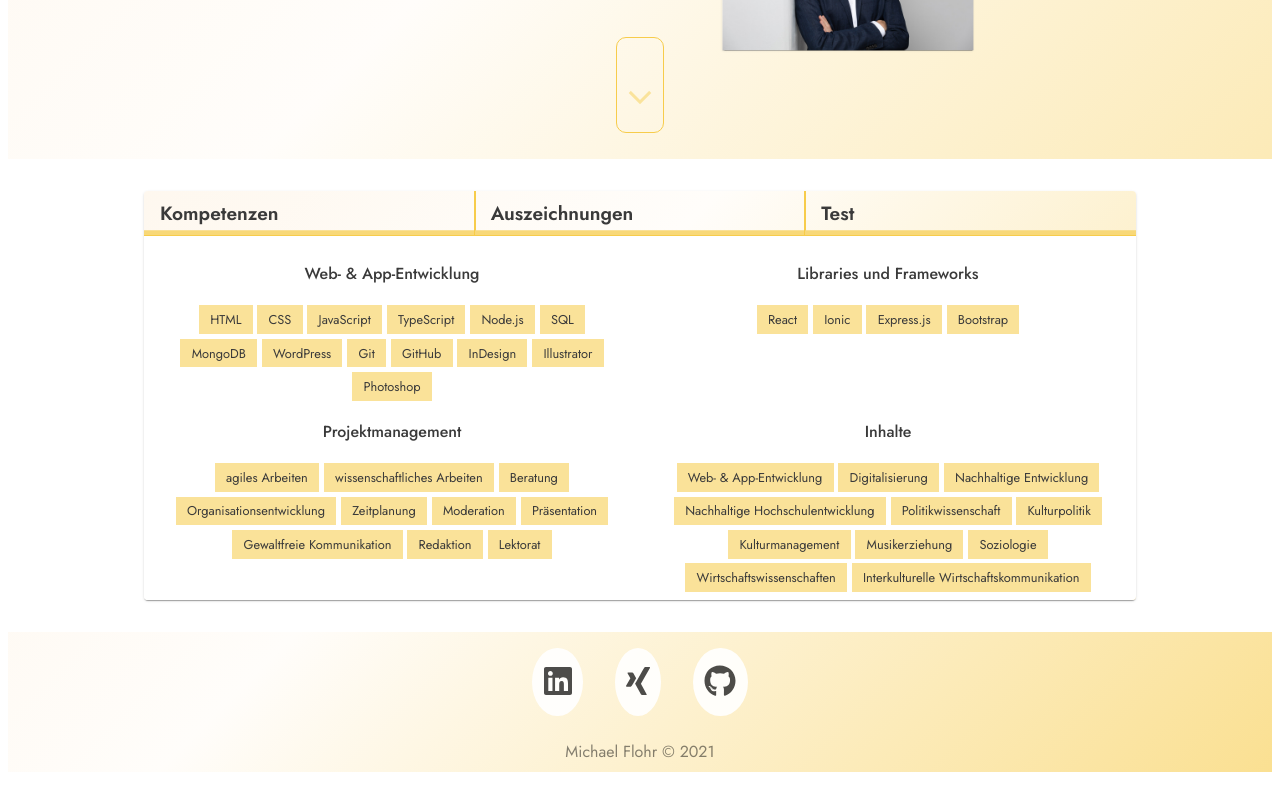
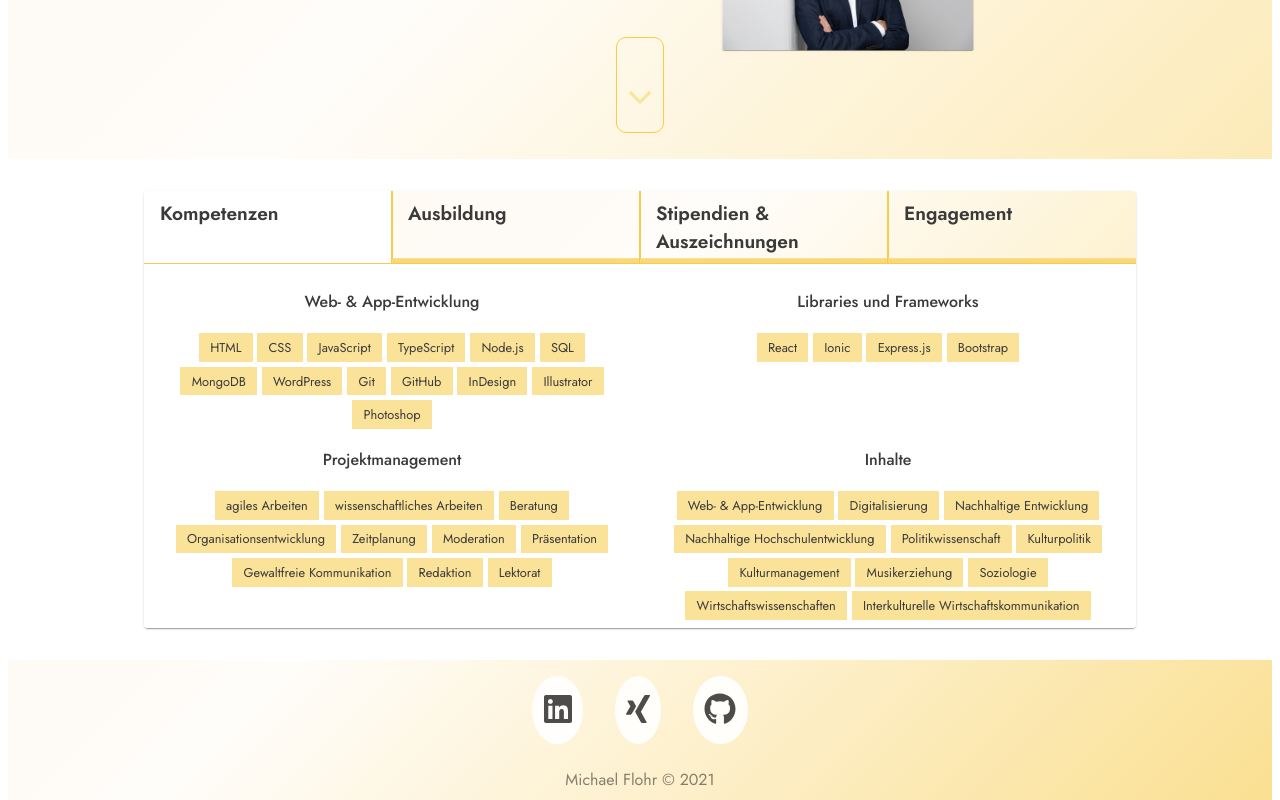
Before and after one commit to MatchuPitchu/portfolio, a React (Create React App) app: page / in a window 1280 px wide. Shown: the part 633-1433 px from the top of the page. Before the commit the page ends 1405 px from the top, so only its background shows below. Built offline with nearby package versions, Linux system fonts and the light colour scheme.

Commit message:
Work on accordion about

```diff
--- a/src/App.js
+++ b/src/App.js
@@ -17,7 +17,7 @@ import {
 import Layout from './components/Layout/Layout';
 import Navbar from './components/Layout/Navbar';
 import Home from './Pages/Home';
-import About from './Pages/About';
+import Test from './Pages/Test';
 import Veroeffentlichungen from './Pages/Veroeffentlichungen';
 import DigitalisierungDetails from './components/Publications/DigitalisierungDetails';
 import SuffizienzDetails from './components/Publications/SuffizienzDetails';
@@ -49,7 +49,7 @@ const App = () => {
       <main>
         <Routes>
           <Route path='/' element={<Home />} />
-          <Route path='/about' element={<About />} />
+          <Route path='/test' element={<Test />} />
           <Route path='/veroeffentlichungen/' element={<Veroeffentlichungen />} />
           <Route path='/veroeffentlichungen/digitalisierung' element={<DigitalisierungDetails />} />
           <Route
--- a/src/Pages/Home.js
+++ b/src/Pages/Home.js
@@ -1,23 +1,12 @@
 import classes from './Home.module.css';
 import Hero from '../components/About/Hero';
-import Kompetenzen from '../components/About/Kompetenzen';
-import Container from '../components/Layout/Container';
-import Card from '../components/UI/Card/Card';
+import About from '../components/About/About';
 
 const Introduction = () => {
   return (
     <div className={classes.container}>
       <Hero />
-      <Container className={classes['tabs-container']}>
-        <Card>
-          <ul className={classes.tabs} id='tabs'>
-            <li>Kompetenzen</li>
-            <li>Auszeichnungen</li>
-            <li>Test</li>
-          </ul>
-          <Kompetenzen />
-        </Card>
-      </Container>
+      <About />
       {/* <Card className={`${classes.col} ${classes['card-customize']} `}>
         <h3>Interdisziplinär</h3>
         <h2>
--- a/src/Pages/Home.module.css
+++ b/src/Pages/Home.module.css
@@ -24,34 +24,3 @@
 .card-customize h3 {
   margin: 1rem 0;
 }
-
-.tabs-container {
-  border: 0 !important;
-  padding: 0 !important;
-}
-
-.tabs {
-  list-style: none;
-  display: flex;
-  flex-wrap: wrap;
-  padding: 0;
-  margin: 0;
-  width: 100%;
-}
-
-.tabs li {
-  flex: 1 0;
-  box-shadow: inset 0 -0.3rem 0 0 #f8d878;
-  transition: all 1s ease-out;
-  padding: 0.5rem 1rem;
-  font-weight: 600;
-  font-size: 1.2rem;
-  outline: 1px solid #f7cc4b;
-  cursor: pointer;
-}
-
-.tabs li:hover,
-.tabs li:active {
-  box-shadow: inset 0 -4rem 0 0 #fff;
-  transition: all 1s ease-out;
-}
--- a/src/Pages/About.js
+++ b/src/Pages/Test.js
@@ -5,7 +5,7 @@ import { scaleLinear, scaleBand } from 'd3-scale';
 import { easeExpInOut } from 'd3-ease';
 import { ascending, max } from 'd3-array';
 
-import classes from './About.module.css';
+import classes from './Test.module.css';
 
 // **************************************************
 //  SVG Layout
@@ -34,7 +34,7 @@ const y = scaleLinear()
   .range([dims[1], 0])
   .domain([0, max(letters, (d) => d.frequency)]);
 
-const About = () => {
+const Test = () => {
   const [sortAlpha, setSortAlpha] = useState(true);
 
   const update = () => {
@@ -105,4 +105,4 @@ const About = () => {
   );
 };
 
-export default About;
+export default Test;
--- /dev/null
+++ b/src/components/About/About.js
@@ -0,0 +1,87 @@
+import { useState } from 'react';
+import Container from '../Layout/Container';
+import Card from '../UI/Card/Card';
+import Kompetenzen from './Kompetenzen';
+import Involvement from './Involvement';
+import classes from './About.module.css';
+
+const About = () => {
+  const [isOpen, setIsOpen] = useState({
+    skills: true,
+    education: false,
+    awards: false,
+    involvement: false,
+  });
+
+  const onClickHandler = (tab) => {
+    switch (tab) {
+      case 'education':
+        setIsOpen({
+          skills: false,
+          education: true,
+          awards: false,
+          involvement: false,
+        });
+        break;
+      case 'awards':
+        setIsOpen({
+          skills: false,
+          education: false,
+          awards: true,
+          involvement: false,
+        });
+        break;
+      case 'involvement':
+        setIsOpen({
+          skills: false,
+          education: false,
+          awards: false,
+          involvement: true,
+        });
+        break;
+      default:
+        setIsOpen({
+          skills: true,
+          education: false,
+          awards: false,
+          involvement: false,
+        });
+    }
+  };
+
+  return (
+    <Container className={classes['tabs-container']}>
+      <Card>
+        <ul className={classes.tabs} id='tabs'>
+          <li className={isOpen.skills ? classes.active : ''} onClick={onClickHandler}>
+            Kompetenzen
+          </li>
+          <li
+            className={isOpen.education ? classes.active : ''}
+            onClick={() => onClickHandler('education')}
+          >
+            Ausbildung
+          </li>
+          <li
+            className={isOpen.awards ? classes.active : ''}
+            onClick={() => onClickHandler('awards')}
+          >
+            Stipendien & Auszeichnungen
+          </li>
+          <li
+            className={isOpen.involvement ? classes.active : ''}
+            onClick={() => onClickHandler('involvement')}
+          >
+            Engagement
+          </li>
+        </ul>
+        <div className={classes['tabs-content']}>
+          {isOpen.skills && <Kompetenzen />}
+          {isOpen.involvement && <Involvement />}
+        </div>
+      </Card>
+    </Container>
+  );
+};
+
+export default About;
--- /dev/null
+++ b/src/components/About/About.module.css
@@ -0,0 +1,38 @@
+.tabs-container {
+  border: 0;
+  padding: 0;
+  width: 100%;
+}
+
+.tabs {
+  list-style: none;
+  display: flex;
+  flex-wrap: wrap;
+  padding: 0;
+  margin: 0;
+  width: 100%;
+}
+
+.tabs li {
+  flex: 1 0;
+  min-width: calc(992px / 4);
+  box-shadow: inset 0 -0.3rem 0 0 #f8d878;
+  transition: all 1s ease-out;
+  padding: 0.5rem 1rem;
+  font-weight: 600;
+  font-size: 1.2rem;
+  outline: 1px solid #f7cc4b;
+  cursor: pointer;
+}
+
+.tabs li:hover,
+.tabs li.active {
+  box-shadow: inset 0 -5rem 0 0 #fff;
+  transition: all 1s ease-out;
+}
+
+.tabs-content {
+  height: 100%;
+  background-color: #fff;
+  width: 100%;
+}
--- /dev/null
+++ b/src/components/About/Involvement.js
@@ -0,0 +1,65 @@
+import classes from './Involvement.module.css';
+
+const Involvement = () => {
+  return (
+    <div>
+      <p className={classes.text}>
+        Im Verlauf meines Studiums engagierte ich mich in universitären Gremien (
+        <a href='https://www.uni-erfurt.de/studierendenrat/' target='_blank' rel='noreferrer'>
+          Studierendenrat
+        </a>
+        ,{' '}
+        <a href='https://www.uni-erfurt.de/musik/fachschaftsrat/' target='_blank' rel='noreferrer'>
+          Fachschaftsrat Musikerziehung
+        </a>
+        ), war im Vorstand der{' '}
+        <a href='https://www.jef.de/' target='_blank' rel='noreferrer'>
+          Jungen Europäischen Föderalisten Thüringen
+        </a>{' '}
+        aktiv und setzte mich als Juniorbotschafter des{' '}
+        <a href='https://www.dfjw.org/' target='_blank' rel='noreferrer'>
+          Deutsch-Französischen Jugendwerks
+        </a>{' '}
+        für den interkulturellen Austausch ein. Darüber hinaus gestaltete ich u.a. als
+        stellvertretender Sprecher die Veranstaltungen der Regionalgruppe Thüringen der{' '}
+        <a href='https://kupoge.de/' target='_blank' rel='noreferrer'>
+          Kulturpolitischen Gesellschaft
+        </a>{' '}
+        mit und setzte mich im{' '}
+        <a href='http://www.wachstumswende.org/' target='_blank' rel='noreferrer'>
+          Netzwerk Wachstumswende
+        </a>{' '}
+        mit Konzepten auseinander, wie wirtschaftliches, staatliches, individuelles und
+        gesellschaftliches Handeln wachstumsunabhängiger möglich ist. Seit 2012 widme ich mich
+        verstärkt den Themen Klimaschutz und Nachhaltigkeit. Im{' '}
+        <a href='https://netzwerk-n.org/' target='_blank' rel='noreferrer'>
+          netzwerk n
+        </a>{' '}
+        wirkte ich – lange Jahr im Vorstand, später als Projektkoordinator und -leiter – an der
+        Transformation der Hochschullandschaft mit. In diesem Kontext berief mich das
+        Bundesministerium für Bildung und Forschung im Rahmen des Weltaktionsprogramms Bildung für
+        nachhaltige Entwicklung in Deutschland in das{' '}
+        <a
+          href='https://www.bne-portal.de/bne/de/nationaler-aktionsplan/die-bildungsbereiche-des-nationalen-aktionsplans/non-formales-und-informelles-lernen-jugend/non-formales-und-informelles-lernen-jugend'
+          target='_blank'
+          rel='noreferrer'
+        >
+          Fachforum Non-formales und informelles Lernen / Jugend
+        </a>
+        ; von 2016 bis 2017 brachte ich an dieser Stelle die Perspektive der jungen Generation ein
+        und schrieb am{' '}
+        <a
+          href='https://www.bne-portal.de/de/nationaler-aktionsplan'
+          target='_blank'
+          rel='noreferrer'
+        >
+          {' '}
+          Nationalen Aktionsplan Bildung für nachhaltige Entwicklung
+        </a>{' '}
+        mit.
+      </p>
+    </div>
+  );
+};
+
+export default Involvement;
--- /dev/null
+++ b/src/components/About/Involvement.module.css
@@ -0,0 +1,3 @@
+.text {
+  padding: 1rem;
+}
--- a/src/components/About/Kompetenzen.module.css
+++ b/src/components/About/Kompetenzen.module.css
@@ -4,8 +4,9 @@
   gap: 0rem 2rem;
   width: 100%;
   padding: 0.5rem 1rem;
-  background-color: #fff;
+  /* background-color: #fff; */
   text-align: center;
+  width: 100%;
 }
 
 .tab-box > * {
```
Also changed, not shown: src/Pages/Test.module.css (renamed from src/Pages/About.module.css).
